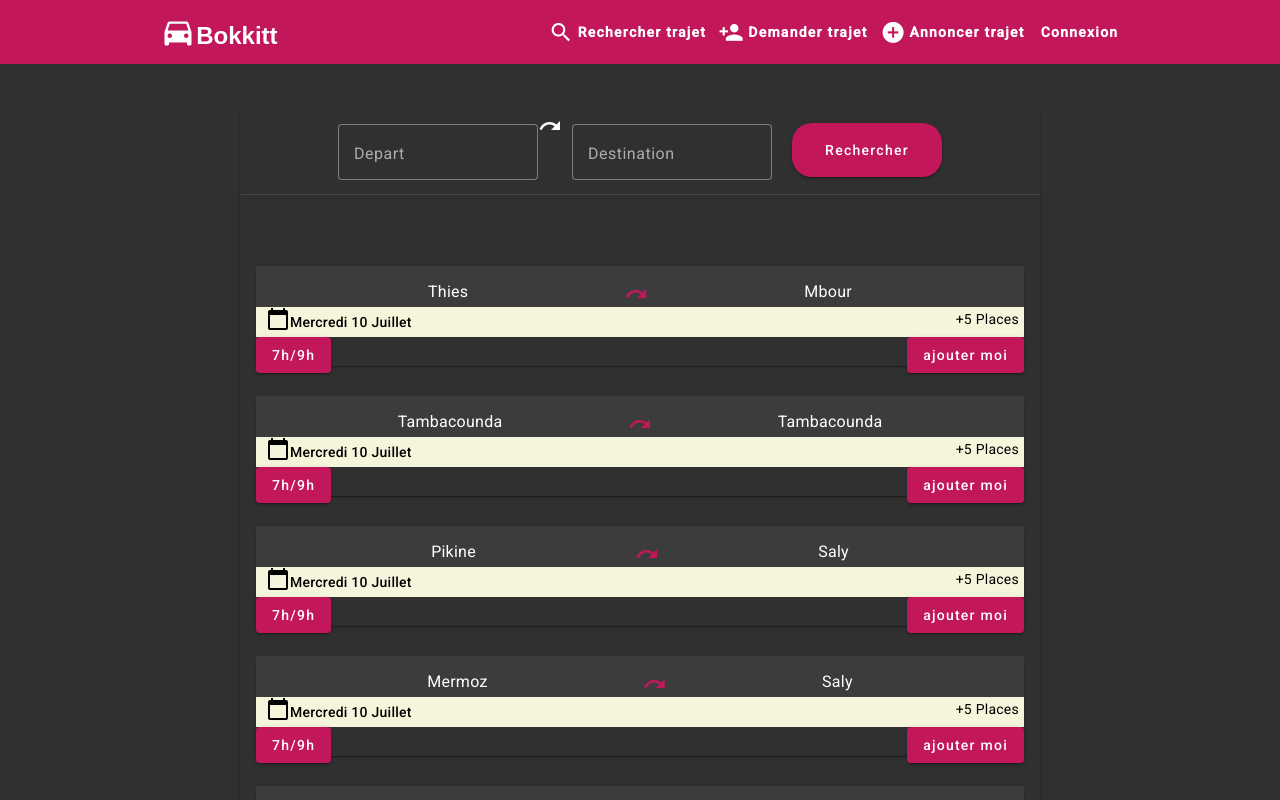
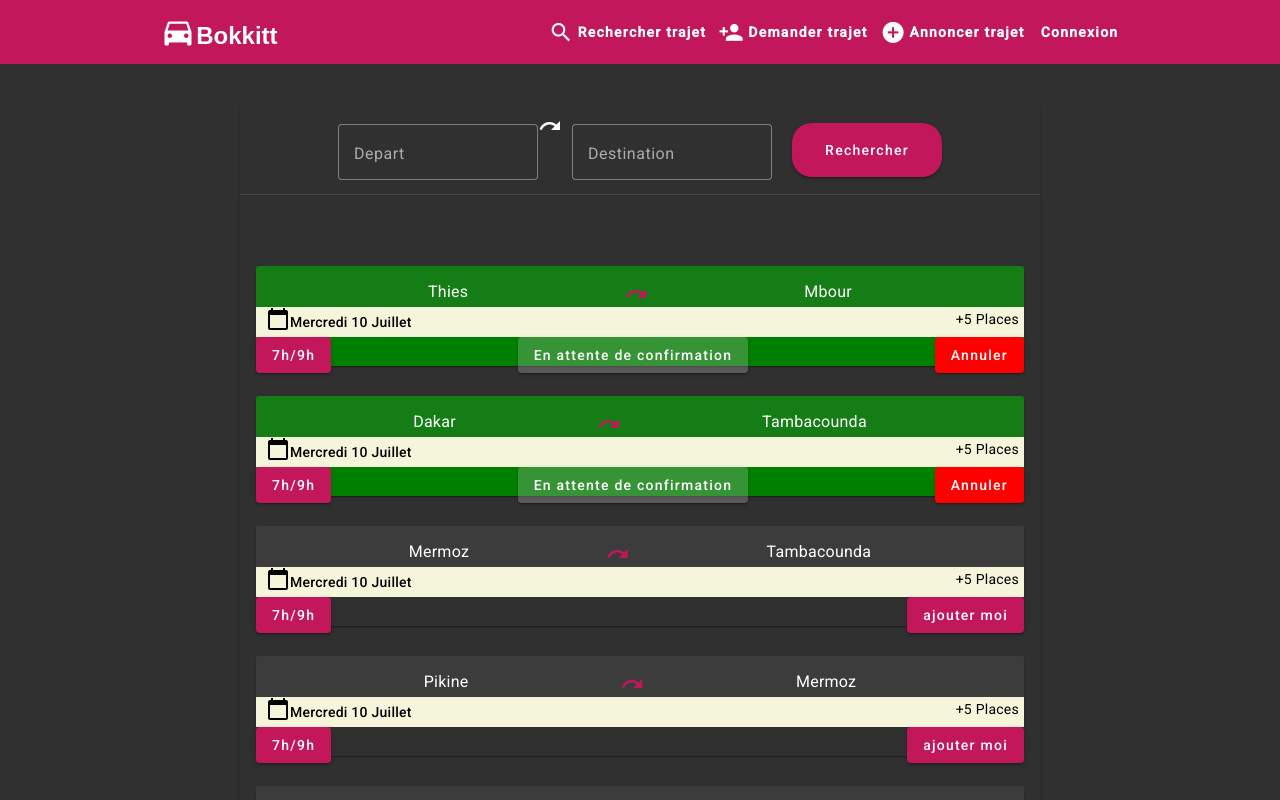
Before and after one commit to mouhamadoudou/Bokkitt-Front, an Angular app: page /ride-request in a window 1280 px wide. Shown: the top 800 px of the page. Built offline with nearby package versions, Linux system fonts and the light colour scheme.

Commit message:
make multiple option

```diff
--- a/src/app/component/popup/popup.component.html
+++ b/src/app/component/popup/popup.component.html
@@ -1,7 +1,9 @@
 <div class="main-div">
-    <h2 mat-dialog-title *ngIf="data.En != 'old' && data.Encode != 'add-me'">Changer de {{ data.Fr }}</h2>
+    <h2 mat-dialog-title *ngIf="data.En != 'old' && data.Encode != 'add-me' && data.Encode != 'cancel-me'">Changer de {{ data.Fr }}</h2>
     <h2 mat-dialog-title *ngIf="data.En == 'old'">Changer d'{{ data.Fr }}</h2>
     <h2 mat-dialog-title *ngIf="data.Encode == 'add-me'"> Selectionner le nombre de place</h2>
+    <h2 mat-dialog-title *ngIf="data.Encode == 'cancel-me'"> Êtes-vous sûr de vouloir annuler votre demande ? </h2>
+
 
     <mat-dialog-content>
         <div class="form-contanair">
@@ -48,6 +50,16 @@
                 </mat-select>
                 {{ selectedNbPlace }}
             </mat-form-field>
+            <mat-form-field *ngIf="data.Encode == 'cancel-me'">
+                <!-- <mat-select [(value)]="selectedNbPlace">
+                    <mat-option *ngFor="let place of nbPlace" [value]="place">
+                        {{ place }}
+                    </mat-option>
+                </mat-select> -->
+                <!-- {{ selectedNbPlace }} -->
+                <button mat-button mat-dialog-close (click)="onNoClick()">Annuler</button>
+                <button mat-button mat-dialog-close (click)="onNoClick()">Maintenir</button>
+            </mat-form-field>
         </div>
 
         <!-- <h2 mat-dialog-title>Popup Information</h2>
@@ -58,7 +70,7 @@
         </mat-dialog-content> -->
     </mat-dialog-content>
 
-    <mat-dialog-actions *ngIf="data.En != 'password'">
+    <mat-dialog-actions *ngIf="data.En != 'password' && data.Encode != 'cancel-me'">
         <button mat-button mat-dialog-close (click)="onNoClick()">Annuler</button>
         <button mat-button mat-dialog-close (click)="onNoClick()">Valider</button>
     </mat-dialog-actions>
--- a/src/app/ride-request-list/ride-request-list.component.css
+++ b/src/app/ride-request-list/ride-request-list.component.css
@@ -91,6 +91,13 @@ mat-card-content {
     margin-left: 10px;
 }
 
+.btn-cancel {
+    background-color: red;
+}
+
+.btn-await {
+    background-color: rgba(197, 197, 197, 0.274);
+}
 
 @media (max-width: 1200px) {
     .container {
@@ -246,3 +253,8 @@ mat-card-content {
 .spacer {
     flex: 1 1 auto;
 }
+
+
+.subscribe {
+    background-color: green;
+}
--- a/src/app/ride-request-list/ride-request-list.component.html
+++ b/src/app/ride-request-list/ride-request-list.component.html
@@ -51,8 +51,9 @@
                         {{filterValues.destination}}</mat-card-title>
 
                     <td mat-cell *matCellDef="let element">
-                        <mat-card class="table-comp"
-                            (click)="openDialog({ Encode : 'add-me', Element : element})">
+                        <mat-card
+                        *ngIf="!element.isSubscribe"
+                        class="table-comp" (click)="openDialog({ Encode : 'add-me', Element : element})">
                             <mat-card-header>
                                 <p> {{element.depart}} </p>
                                 <mat-icon color="primary">redo</mat-icon>
@@ -63,7 +64,7 @@
                                 <div class="traject">
                                     <div class="depart-date">
                                         <mat-icon>calendar_today</mat-icon>
-                                        <p> {{ element.date}}  </p>
+                                        <p> {{ element.date}} </p>
                                     </div>
                                     <div class="nb-place">
                                         <p> +5 Places </p>
@@ -79,7 +80,44 @@
                                 </div>
                             </mat-card-content>
                         </mat-card>
+
+
+                        <mat-card
+                        *ngIf="element.isSubscribe"
+                        class="table-comp subscribe" (click)="openDialog({ Encode : 'cancel-me', Element : element})">
+                            <mat-card-header>
+                                <p> {{element.depart}} </p>
+                                <mat-icon color="primary">redo</mat-icon>
+                                <p> {{element.destination}} </p>
+                                <mat-divider></mat-divider>
+                            </mat-card-header>
+                            <mat-card-content class="traject-contanair">
+                                <div class="traject">
+                                    <div class="depart-date">
+                                        <mat-icon>calendar_today</mat-icon>
+                                        <p> {{ element.date}} </p>
+                                    </div>
+                                    <div class="nb-place">
+                                        <p> +5 Places </p>
+                                    </div>
+                                </div>
+                                <div class="add-me">
+                                    <button mat-raised-button color="primary">
+                                        7h/9h
+                                    </button>
+                                    <button mat-raised-button class="btn-await">
+                                        En attente de confirmation
+                                    </button>
+                                    <button mat-raised-button class="btn-cancel">
+                                        Annuler
+                                    </button>
+                                </div>
+                            </mat-card-content>
+                        </mat-card>
                     </td>
+
+
+
                 </ng-container>
                 <ng-container matColumnDef="">
                     <th mat-header-cell *matHeaderCellDef> </th>
--- a/src/app/ride-request-list/ride-request-list.component.ts
+++ b/src/app/ride-request-list/ride-request-list.component.ts
@@ -13,12 +13,13 @@ import { PopupComponent } from '../component/popup/popup.component';
 
 
 export interface Traject {
+  id : number;
   depart: string;
   destination: string;
   date : string,
   time : string,
-  clients : any,
   chair : number,
+  isSubscribe : boolean,
 }
 
 @Component({
@@ -69,12 +70,13 @@ export class RideRequestListComponent implements OnInit, AfterViewInit {
     for (let i = 1; i < 100; i++) {
       traject.push(
         {
+          id : i,
           depart : this.city[Math.floor(Math.random() * this.city.length)],
           destination: this.city[Math.floor(Math.random() * this.city.length)],
           date : "Mercredi 10 Juillet",
           time : "12h30",
-          clients : [this.client[Math.floor(Math.random()  * 2)], this.client[Math.floor(Math.random()  * 2)],this.client[Math.floor(Math.random()  * 2)],this.client[Math.floor(Math.random()  * 2)],this.client[Math.floor(Math.random()  * 2)],this.client[Math.floor(Math.random()  * 2)]],
           chair : 3,
+          isSubscribe : i == 1 || i == 2 ? true : false
           }
       )
     }
```
